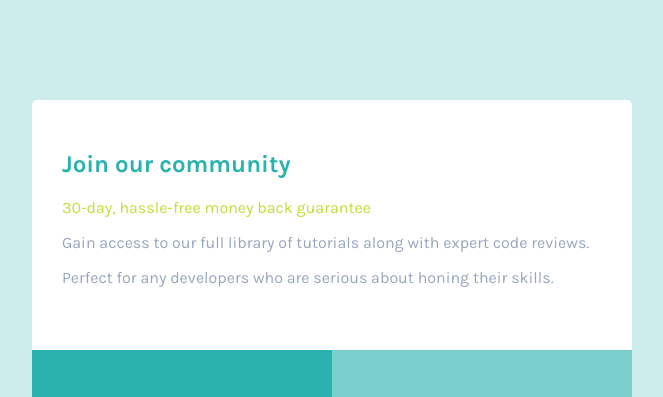
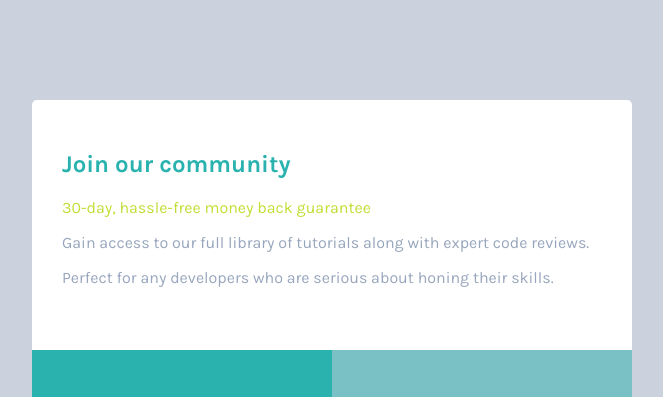
Before and after one commit to Takaforyannick30/single-price-grid-component, a plain HTML site: page index.html in a window 1280 px wide. Shown: the top 397 px of the page, without its empty margins (308-971 px from the left). Drawn offline with Linux system fonts and the light colour scheme.

Commit message:
Changed the background color

```diff
--- a/style.css
+++ b/style.css
@@ -3,7 +3,7 @@
 
 
 body {
-    background: hsla(179, 62%, 43%, 0.233);
+    background:  hsla(216, 22%, 67%, 0.5);
     font-family: 'Karla', sans-serif;;
     font-size: 16px;
     font-weight: 400;
```
